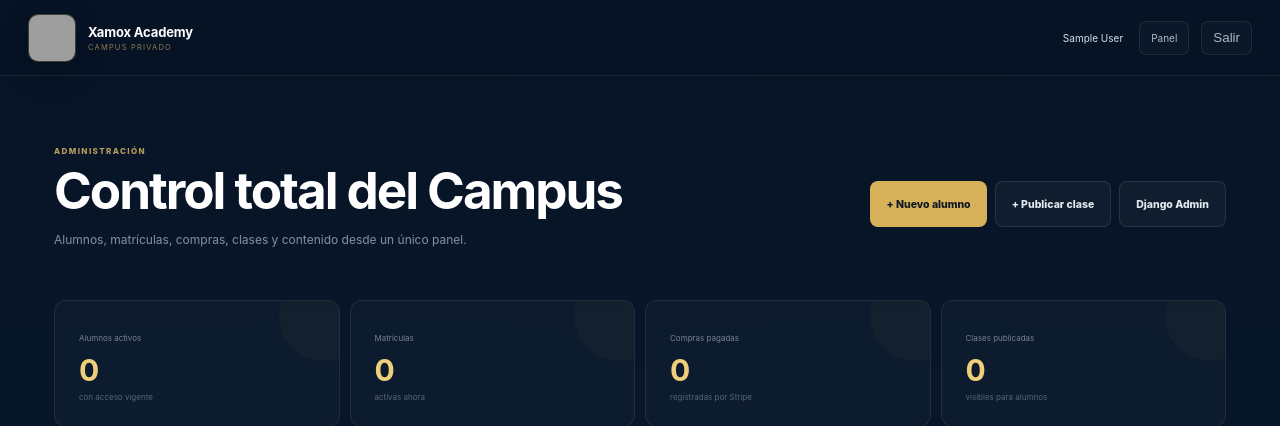
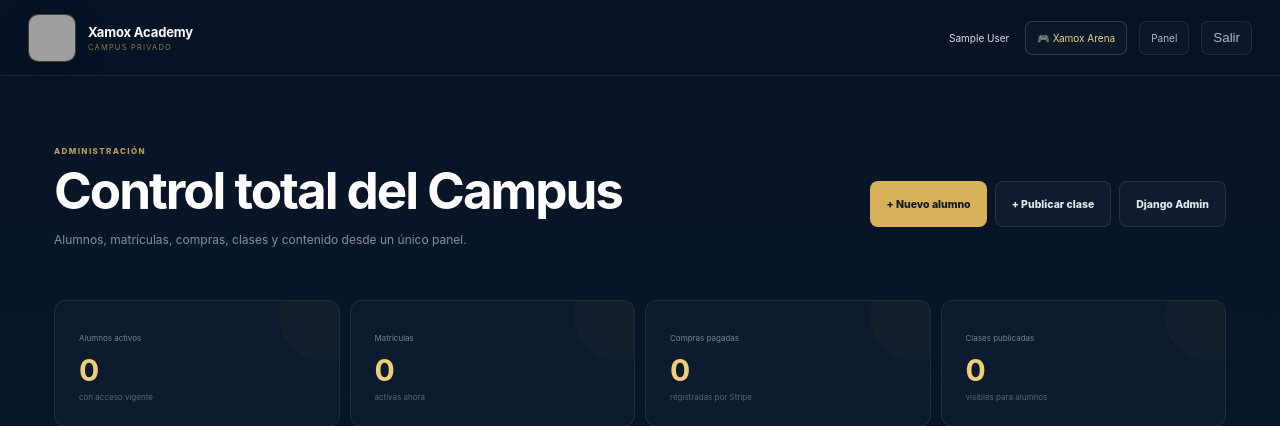
Before and after one commit to ktysdavids-dev/xamox-academy-campus, a Django app: page /admin-panel/ in a window 1280 px wide. Shown: the top 426 px of the page. Run offline with Django 5.2, Linux system fonts and the light colour scheme; the visitor is signed in with stand-in values (Sample User, id 1); data comes from the database, SQL or seed files in the repository; data that the repository does not hold is empty; grey boxes are pictures that could not be loaded.

Commit message:
feat: dar acceso visible a Xamox Arena desde navegación admin

```diff
--- a/templates/base.html
+++ b/templates/base.html
@@ -22,6 +22,7 @@
       <div class="top-actions">
         <span class="user-pill">{{ user.get_full_name|default:user.email }}</span>
         {% if user.is_staff %}
+          <a class="top-link challenge-nav" href="{% url 'challenge_hub' %}">🎮 Xamox Arena</a>
           <a class="top-link" href="{% url 'admin_dashboard' %}">Panel</a>
         {% else %}
           <a class="top-link challenge-nav" href="{% url 'challenge_hub' %}">🎮 Challenge</a>
```
